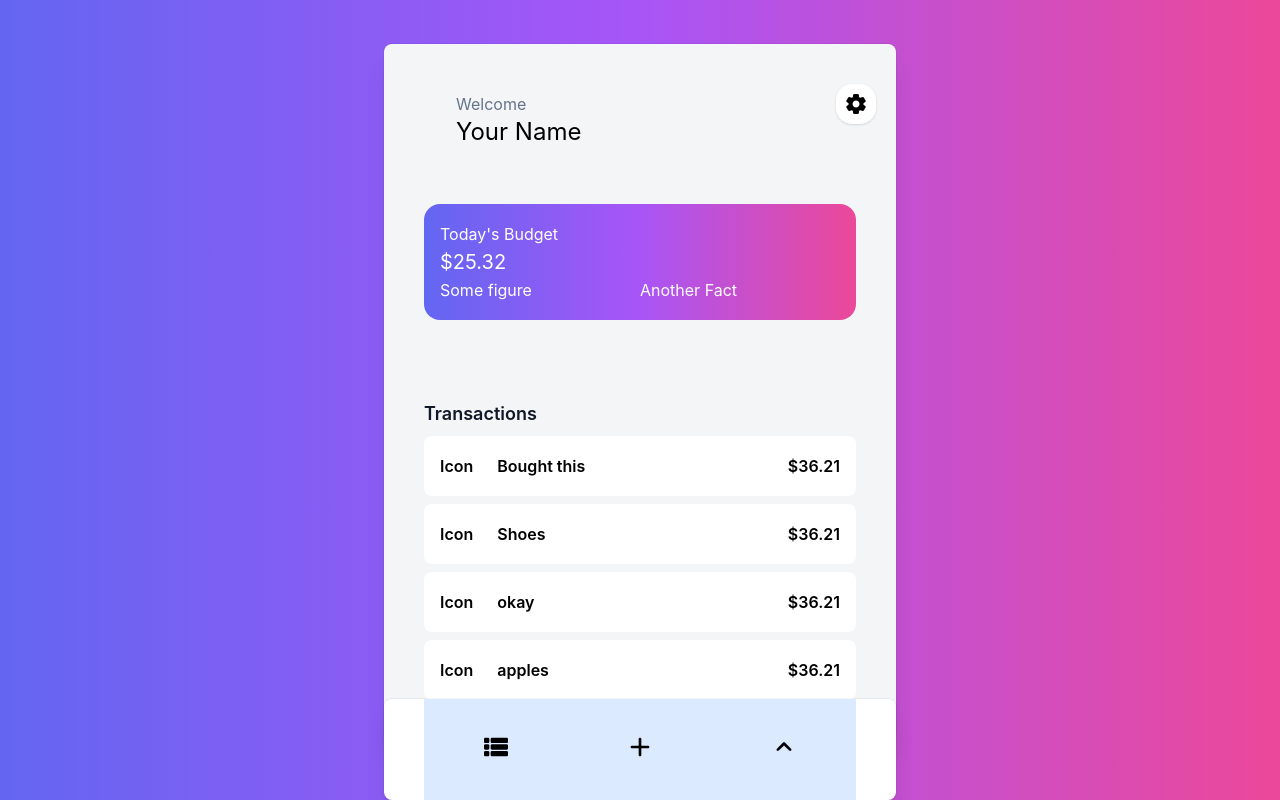
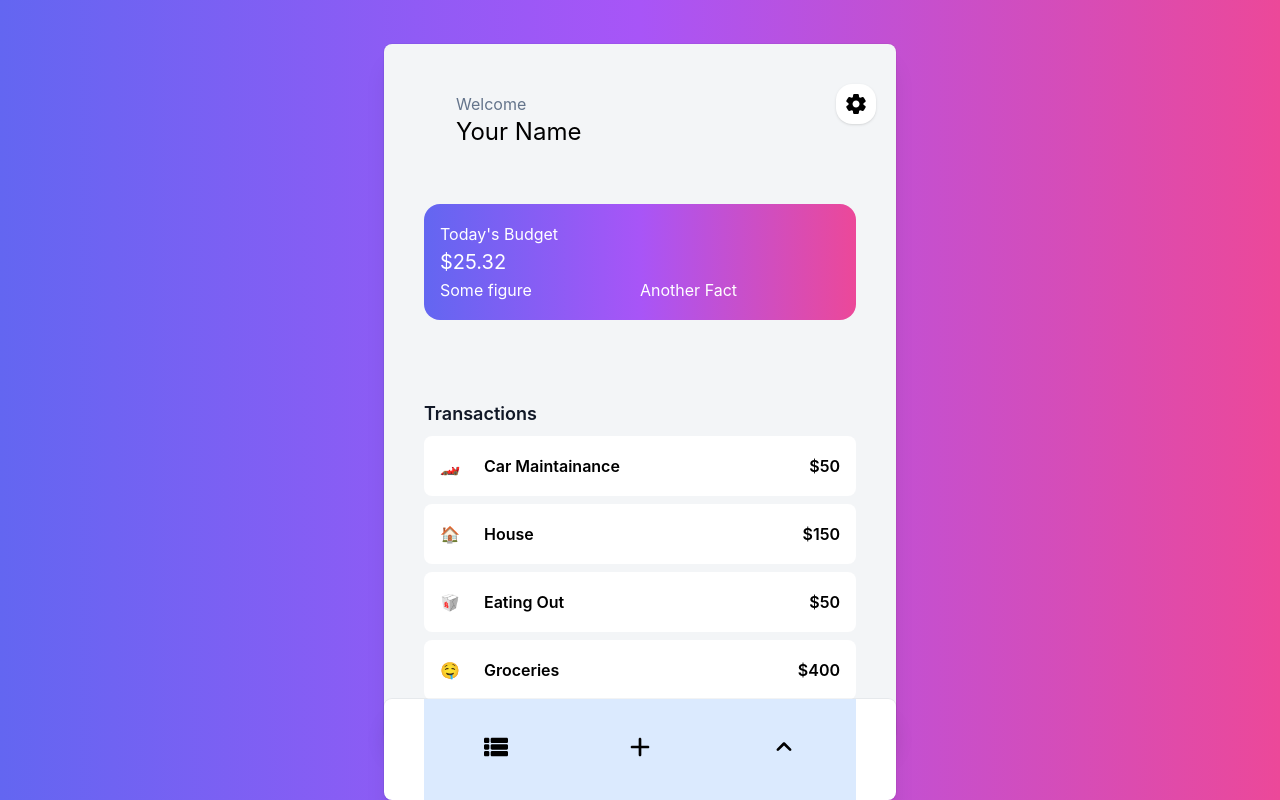
Before and after one commit to Bryson14/budget-app, a Next.js app: page / in a window 1280 px wide. Built offline with nearby package versions, Linux system fonts and the light colour scheme.

Commit message:
not sure what the design should be, need to better mock this out

```diff
--- /dev/null
+++ b/components/card.js
@@ -0,0 +1,9 @@
+export default function Card({ icon, name, amount }) {
+  return (
+    <div className="flex flex-row bg-white rounded-lg my-2 p-4">
+      <div className="flex-none mr-2">{icon}</div>
+      <div className="flex-1 mx-4">{name}</div>
+      <div className="flex-initial">${amount}</div>
+    </div>
+  );
+}
--- a/pages/_app.js
+++ b/pages/_app.js
@@ -5,7 +5,7 @@ function MyApp({ Component, pageProps }) {
   return (
     <>
       <Head>
-        {/* adding these meta tags to remove default search bar opening on mobile, for full screen app feel */}
+        {/* adding these meta tags to remove default search bar opening on mobile, for full screen app feel. doesn't really work*/}
         <meta name="mobile-web-app-capable" content="yes" />
         <meta name="apple-mobile-web-app-capable" content="yes" />
       </Head>
--- a/pages/index.js
+++ b/pages/index.js
@@ -11,11 +11,18 @@ import {
   execute_db_function,
 } from "../components/database";
 import React, { useState, useEffect } from "react";
+import Card from "../components/card";
 const USERNAME_KEY = "username";
 
-export default function Home(props) {
-  let build_time = new Date(props.buildTimestamp);
+export default function Home() {
   const [username, setUsername] = useState("User");
+
+  let fake_category_data = [
+    { icon: "🏎️", name: "Car Maintainance", amount: "50" },
+    { icon: "🏠", name: "House", amount: "150" },
+    { icon: "🥡", name: "Eating Out", amount: "50" },
+    { icon: "🤤", name: "Groceries", amount: "400" },
+  ];
 
   useEffect(() => {
     let default_name =
@@ -30,7 +37,7 @@ export default function Home(props) {
       <Head>
         <title key="">Budget App 2.0</title>
       </Head>
-      <div className="bg-cover h-screen grow bg-gray-50 py-6 flex flex-col justify-center relative sm:py-12">
+      <div className="bg-cover w-full h-screen grow bg-gray-50 py-6 flex flex-col justify-center relative sm:py-12">
         <div className="absolute inset-0 theme-gradient bg-center "></div>
         <div className="relative mb-4 px-6 pt-10 pb-8 bg-[#F3F5F7] shadow-xl ring-1 ring-gray-900/5 sm:max-w-lg sm:mx-auto sm:rounded-lg sm:px-10">
           <div className="max-w-md mx-auto">
@@ -51,6 +58,8 @@ export default function Home(props) {
                         }
                       }}
                       value={username}
+                      type="text"
+                      maxLength="15"
                     />
                   </div>
                 </div>
@@ -92,26 +101,14 @@ export default function Home(props) {
               </div>
               <div className="pt-8 text-base leading-7 font-semibold">
                 <p className="text-gray-900 text-lg">Transactions</p>
-                <div className="flex flex-row bg-white rounded-lg my-2 p-4">
-                  <div className="flex-none mr-2">Icon</div>
-                  <div className="flex-1 mx-4">Bought this</div>
-                  <div className="flex-initial">$36.21</div>
-                </div>
-                <div className="flex flex-row bg-white rounded-lg my-2 p-4">
-                  <div className="flex-none mr-2">Icon</div>
-                  <div className="flex-1 mx-4">Shoes</div>
-                  <div className="flex-initial">$36.21</div>
-                </div>
-                <div className="flex flex-row bg-white rounded-lg my-2 p-4">
-                  <div className="flex-none mr-2">Icon</div>
-                  <div className="flex-1 mx-4">okay</div>
-                  <div className="flex-initial">$36.21</div>
-                </div>
-                <div className="flex flex-row bg-white rounded-lg my-2 p-4">
-                  <div className="flex-none mr-2">Icon</div>
-                  <div className="flex-1 mx-4">apples</div>
-                  <div className="flex-initial">$36.21</div>
-                </div>
+                {fake_category_data.map((item, idx) => (
+                  <Card
+                    key={idx}
+                    icon={item.icon}
+                    name={item.name}
+                    amount={item.amount}
+                  />
+                ))}
               </div>
             </div>
           </div>
```
